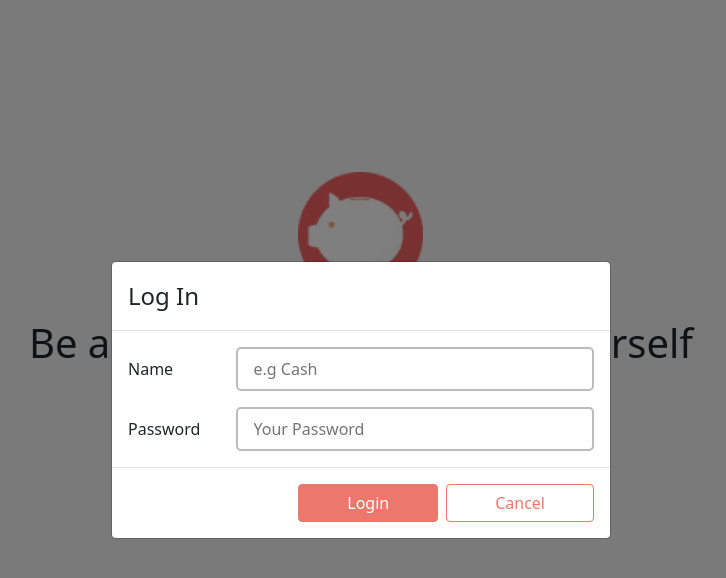
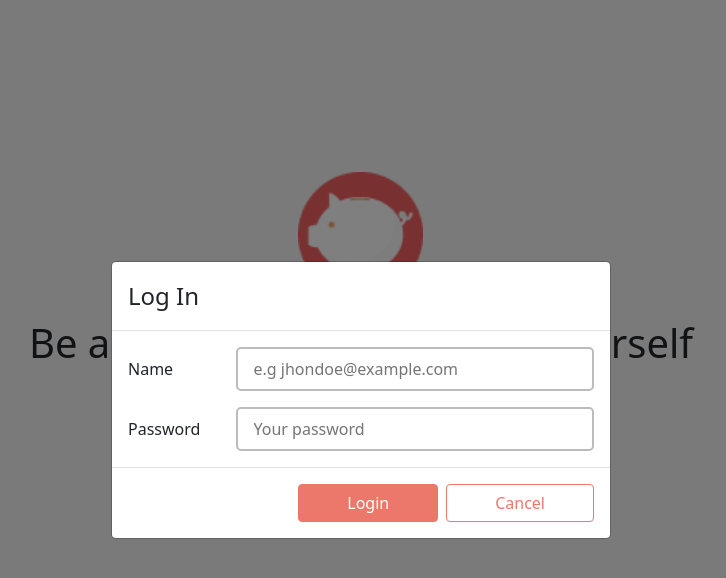
Before and after one commit to yosepalexsander/money-manager-frontend, a React (Create React App) app: page /auth in a window 1280 px wide. Both pictures are taken after a click on the button "Log In". Shown: the top 578 px of the page, without its empty margins (279-1005 px from the left). Built offline with nearby package versions, Linux system fonts and the light colour scheme; no server answers.

Commit message:
fix: adjustment

```diff
--- a/src/components/modal/ModalLogin.jsx
+++ b/src/components/modal/ModalLogin.jsx
@@ -94,7 +94,7 @@ export const ModalLogin = memo(({ show, onClose }) => {
             <p style={{ flex: 0.5 }}>Name</p>
             <input
               type="text"
-              placeholder="e.g Cash"
+              placeholder="e.g jhondoe@example.com"
               value={email}
               name="email"
               className="px-3 py-2"
@@ -106,7 +106,7 @@ export const ModalLogin = memo(({ show, onClose }) => {
             <p style={{ flex: 0.5 }}>Password</p>
             <input
               type="password"
-              placeholder="Your Password"
+              placeholder="Your password"
               value={password}
               name="password"
               className="px-3 py-2"
--- a/src/components/modal/ModalNewCategory.jsx
+++ b/src/components/modal/ModalNewCategory.jsx
@@ -30,7 +30,7 @@ export const ModalNewCategory = memo(({ show, onClose }) => {
 
     try {
       const body = JSON.stringify(form);
-      const response = await API.post("/register", body, config);
+      const response = await API.post("/categories", body, config);
 
       if (response.status === 200) {
         const alert = (
```
